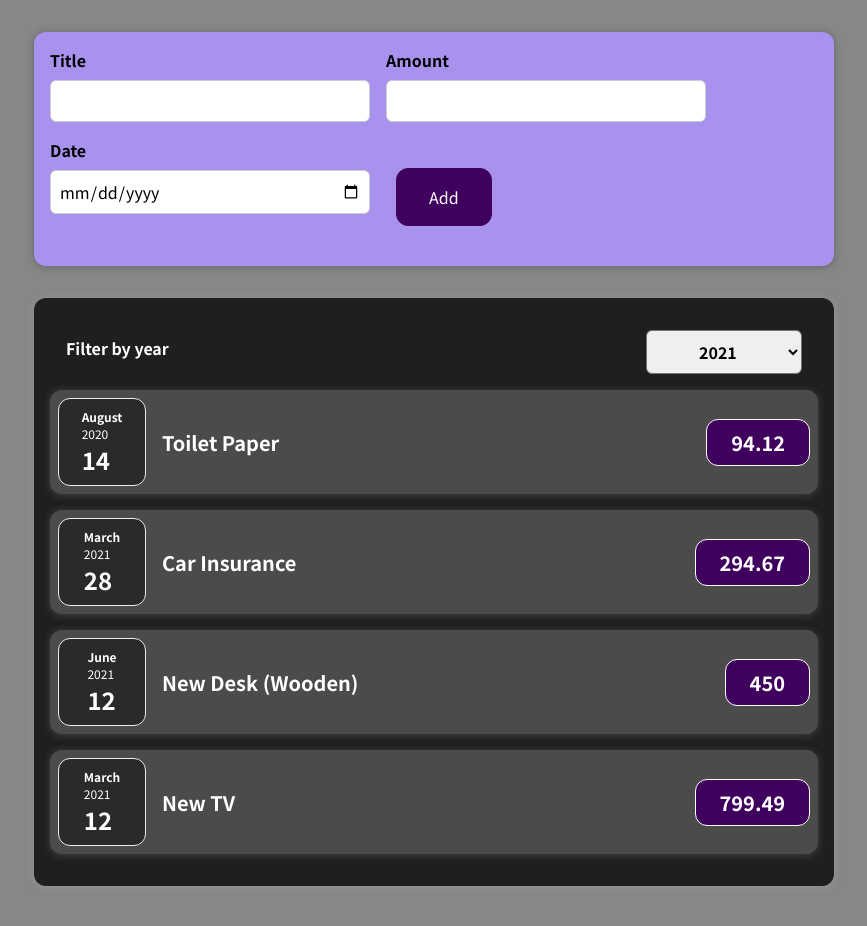
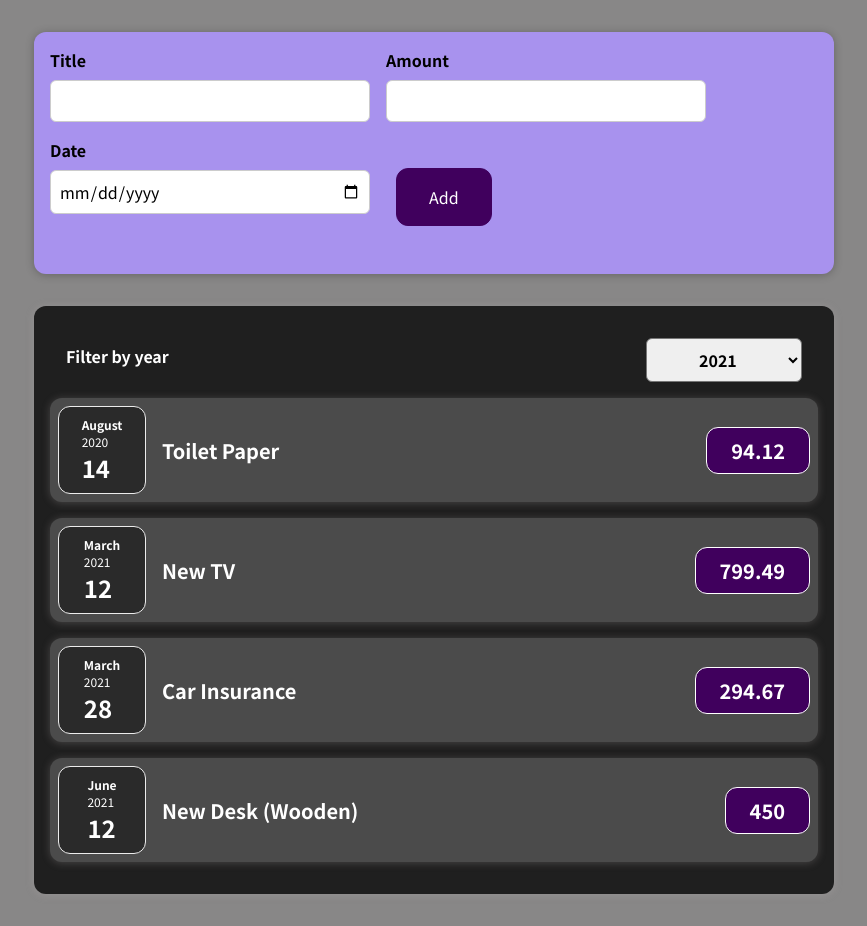
Before and after one commit to balanzer/react_learning_app, a React (Create React App) app in the folder react-complete-guide/: page / in a window 1280 px wide. Shown: the whole page, without its empty margins (206-1073 px from the left). Built offline with nearby package versions, Linux system fonts and the light colour scheme.

Commit message:
Added List Rendering and Validations

```diff
--- a/react-complete-guide/src/App.js
+++ b/react-complete-guide/src/App.js
@@ -1,8 +1,8 @@
 import Expenses from "./components/Expenses/Expenses";
 import NewExpense from "./components/NewExpense/NewExpense";
+import {useState} from "react";
 
-function App() {
-    const expenses = [
+const INITIAL_EXPENSE_STATE = [
     {
         id: "e1",
         title: "Toilet Paper",
@@ -24,8 +24,21 @@ function App() {
     },
 ];
 
+
+function App() {
+
+    const [expenses, setExpenses] = useState(INITIAL_EXPENSE_STATE)
+
+
     const addExpenseHandler = (expense) => {
-        console.log('data' + JSON.stringify(expense))
+        if (!!expense && !!expense.title && !!expense.amount && !!expense.date) {
+            console.log('add new expense to state : ' + JSON.stringify(expense));
+            setExpenses((existingData) => {
+                return [expense, ...existingData]
+            });
+        } else {
+            console.log('invalid data - not added');
+        }
     }
 
     return (
--- a/react-complete-guide/src/components/Expenses/ExpenseItem.js
+++ b/react-complete-guide/src/components/Expenses/ExpenseItem.js
@@ -17,7 +17,7 @@ function ExpenseItem(props) {
 
     return (
         <Card className='expense-item'>
-            <ExpenseDate expenseDate={props.expenseDate}/>
+            <ExpenseDate expenseDate={props.date}/>
             <div className='expense-item__description'>
                 <h2>{title}</h2>
                 <div className='expense-item__price'>{expenseAmount} </div>
--- a/react-complete-guide/src/components/Expenses/Expenses.js
+++ b/react-complete-guide/src/components/Expenses/Expenses.js
@@ -5,7 +5,6 @@ import ExpenseFilter from "./ExpensesFilter";
 import {useState} from "react";
 
 function Expenses(props) {
-    const expenses = props.expenses;
     const [filterYear, setFilterYearData] = useState('2021')
     const yearChanged = (yearValue) => {
         setFilterYearData(yearValue);
@@ -17,26 +16,16 @@ function Expenses(props) {
 
             <Card className='expenses'>
                 <ExpenseFilter selectedYear={filterYear} onFilterYearChange={yearChanged}/>
-                <ExpenseItem
-                    title={expenses[0].title}
-                    amount={expenses[0].amount}
-                    expenseDate={expenses[0].date}
-                />
-                <ExpenseItem
-                    title={expenses[2].title}
-                    amount={expenses[2].amount}
-                    expenseDate={expenses[2].date}
-                />{" "}
-                <ExpenseItem
-                    title={expenses[3].title}
-                    amount={expenses[3].amount}
-                    expenseDate={expenses[3].date}
-                />{" "}
-                <ExpenseItem
-                    title={expenses[1].title}
-                    amount={expenses[1].amount}
-                    expenseDate={expenses[1].date}
-                />
+
+                {props.expenses.map(expense => {
+
+                    if (!!expense) {
+                        return <ExpenseItem key={expense.id} title={expense.title} amount={expense.amount}
+                                            date={expense.date}/>
+                    }
+
+                })}
+
             </Card></div>
     );
 }
--- a/react-complete-guide/src/components/NewExpense/ExpenseForm.js
+++ b/react-complete-guide/src/components/NewExpense/ExpenseForm.js
@@ -3,8 +3,8 @@ import {useState} from "react";
 
 const ExpenseForm = (props) => {
 
-    const [expenseData, setExpenseData] = useState({title: '', amount: '', expenseDate: ''})
-
+    const [expenseData, setExpenseData] = useState({title: '', amount: '', date: ''})
+    const [errorMessage, setErrorMessage] = useState("")
 
     const titleChangeHandler = (event) => {
         setExpenseData((prevSate) => {
@@ -18,24 +18,45 @@ const ExpenseForm = (props) => {
     }
     const dateChangeHandler = (event) => {
         setExpenseData((prevSate) => {
-            return {...prevSate, expenseDate: event.target.value}
+            return {...prevSate, date: event.target.value}
         });
     }
 
+    const isValidDate = (date) => {
+        return (new Date(date) !== "Invalid Date") && !isNaN(new Date(date));
+    }
+
+
     const expenseSubmit = (event) => {
         event.preventDefault();
-        const newExpenseData = {
-            title: expenseData.title,
-            amount: expenseData.amount,
-            expenseDate: new Date(expenseData.expenseDate)
+
+        if (!isValidDate(expenseData.date)) {
+            setErrorMessage("Error : Invalid Date");
+            return;
         }
-        //console.log('new data : ' + JSON.stringify(expenseData));
-        props.onSaveExpenseData(newExpenseData);
-        setExpenseData({title: '', amount: '', expenseDate: ''});
+        if (expenseData.title.trim().length == 0) {
+            setErrorMessage("Error : Invalid Title");
+            return;
+        } else if (expenseData.amount.trim().length == 0) {
+            setErrorMessage("Error : Invalid Amount");
+            return;
+        } else {
+            const newExpenseData = {
+                title: expenseData.title,
+                amount: parseFloat(expenseData.amount).toFixed(2),
+                date: new Date(expenseData.date)
+            }
+            console.log('adding new data : ' + JSON.stringify(expenseData));
+            props.onSaveExpenseData(newExpenseData);
+            setExpenseData({title: '', amount: '', date: ''});
+        }
+
+
     }
 
     return (<form onSubmit={expenseSubmit}>
             <div className="new-expense__controls">
+
                 <div className="new-expense__control"><label>Title</label><input type='text' value={expenseData.title}
                                                                                  onChange={titleChangeHandler}/></div>
                 <div className="new-expense__control"><label>Amount</label><input type='number' min="0.01" step="0.01"
@@ -43,13 +64,16 @@ const ExpenseForm = (props) => {
                                                                                   onChange={amountChangeHandler}/>
                 </div>
                 <div className="new-expense__control"><label>Date</label><input type='date' min="2019-01-01"
-                                                                                value={expenseData.expenseDate}
+                                                                                value={expenseData.date}
                                                                                 max="2022-12-31"
                                                                                 onChange={dateChangeHandler}/>
                 < /div>
+
                 <div className="new-expense__actions">
                     <button type="submit">Add</button>
+                    <div className="new-expense__control"><label>{errorMessage}</label></div>
                 </div>
+
             </div>
         </form>
     );
```
Lines whose indentation alone changed are shown as unchanged.
